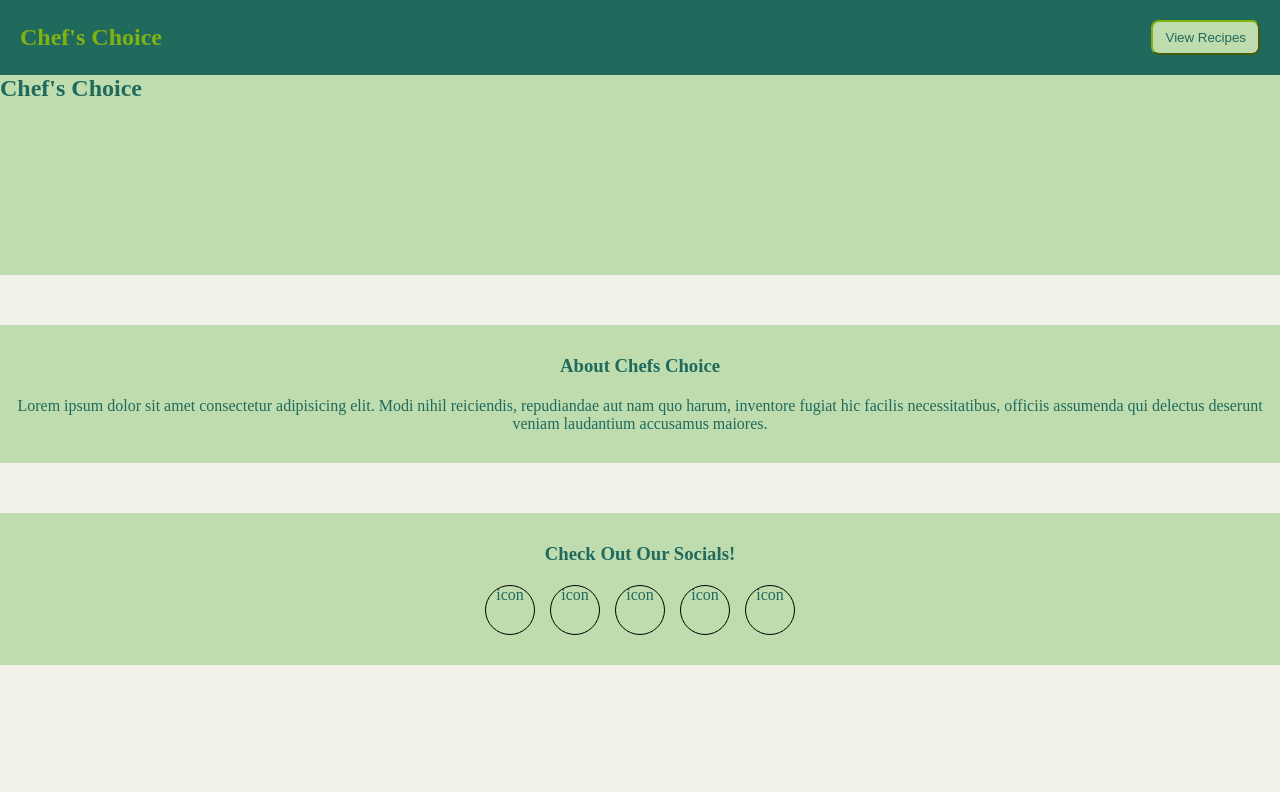
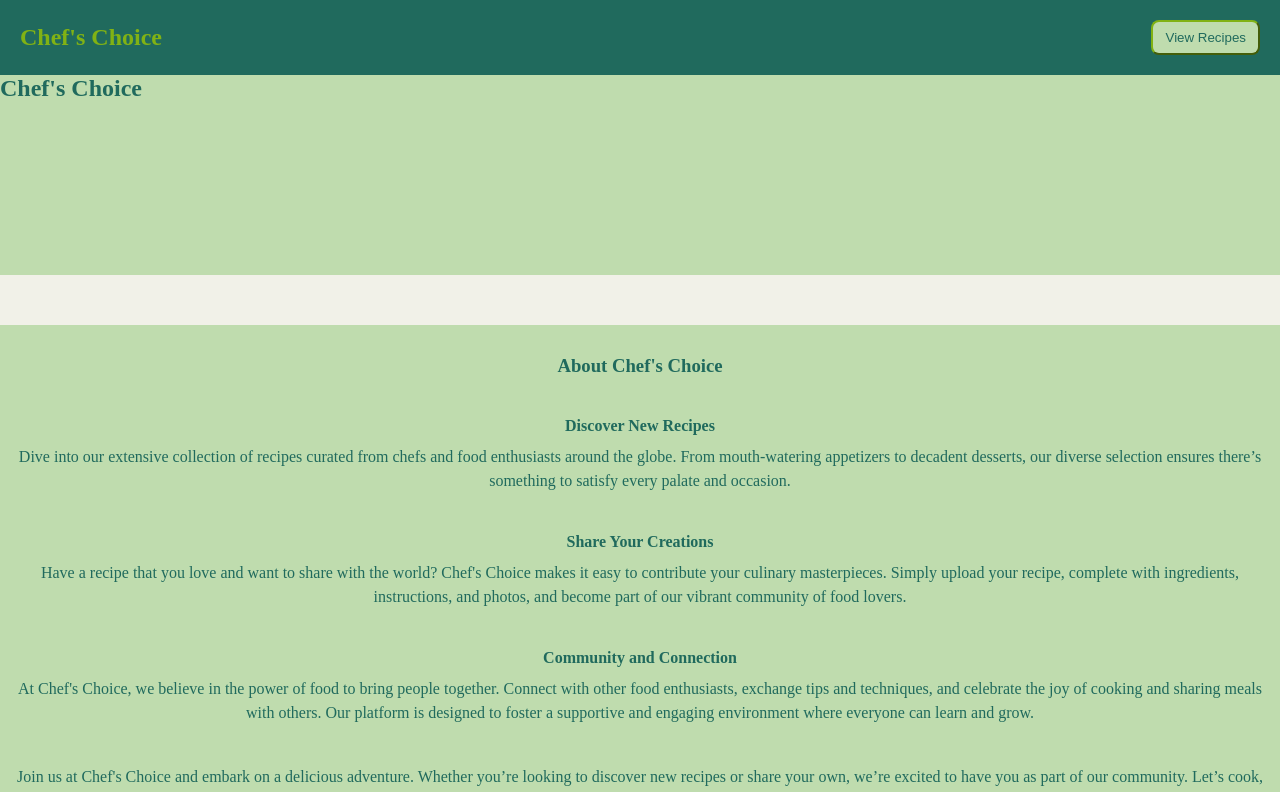
Before and after one commit to jcogs94/chefs-choice, a React (Vite) app in the folder frontend/: page / in a window 1280 px wide. Shown: the top 792 px of the page. Built offline with nearby package versions, Linux system fonts and the light colour scheme.

Commit message:
added text to about section

```diff
--- a/frontend/src/components/Home/About/About.css
+++ b/frontend/src/components/Home/About/About.css
@@ -6,9 +6,25 @@
     flex-direction: column;
     align-items: center;
     justify-content: center;
-    gap: 20px;
+    gap: 40px;
 
     text-align: center;
     color: var(--dark);
     background-color: var(--lighter);
+
+    > p {
+        line-height: 1.5em;
+    }
 }
+
+.about-par {
+    width: 100%;
+
+    display: flex;
+    flex-direction: column;
+    gap: 10px;
+
+    > p {
+        line-height: 1.5em;
+    }
+}
--- a/frontend/src/components/Home/About/About.jsx
+++ b/frontend/src/components/Home/About/About.jsx
@@ -3,8 +3,20 @@ import './About.css'
 const About = () => {
     return <>
         <div id="about">
-            <h3>About Chefs Choice</h3>
-            <p>Lorem ipsum dolor sit amet consectetur adipisicing elit. Modi nihil reiciendis, repudiandae aut nam quo harum, inventore fugiat hic facilis necessitatibus, officiis assumenda qui delectus deserunt veniam laudantium accusamus maiores.</p>
+            <h3>About Chef's Choice</h3>
+            <div className="about-par">
+                <h4>Discover New Recipes</h4>
+                <p>Dive into our extensive collection of recipes curated from chefs and food enthusiasts around the globe. From mouth-watering appetizers to decadent desserts, our diverse selection ensures there’s something to satisfy every palate and occasion.</p>
+            </div>
+            <div className="about-par">
+                <h4>Share Your Creations</h4>
+                <p>Have a recipe that you love and want to share with the world? Chef's Choice makes it easy to contribute your culinary masterpieces. Simply upload your recipe, complete with ingredients, instructions, and photos, and become part of our vibrant community of food lovers.</p>
+            </div>
+            <div className="about-par">
+                <h4>Community and Connection</h4>
+                <p>At Chef's Choice, we believe in the power of food to bring people together. Connect with other food enthusiasts, exchange tips and techniques, and celebrate the joy of cooking and sharing meals with others. Our platform is designed to foster a supportive and engaging environment where everyone can learn and grow.</p>
+            </div>
+            <p>Join us at Chef's Choice and embark on a delicious adventure. Whether you’re looking to discover new recipes or share your own, we’re excited to have you as part of our community. Let’s cook, share, and savor the flavors together!</p>
         </div>
     </>
 }
--- a/frontend/src/components/Recipes/RecipeCard/RecipeCard.css
+++ b/frontend/src/components/Recipes/RecipeCard/RecipeCard.css
@@ -5,7 +5,7 @@
     display: flex;
     flex-direction: column;
     align-items: center;
-    gap: 15px;
+    gap: 20px;
 
     background-color: var(--lighter);
 
```
